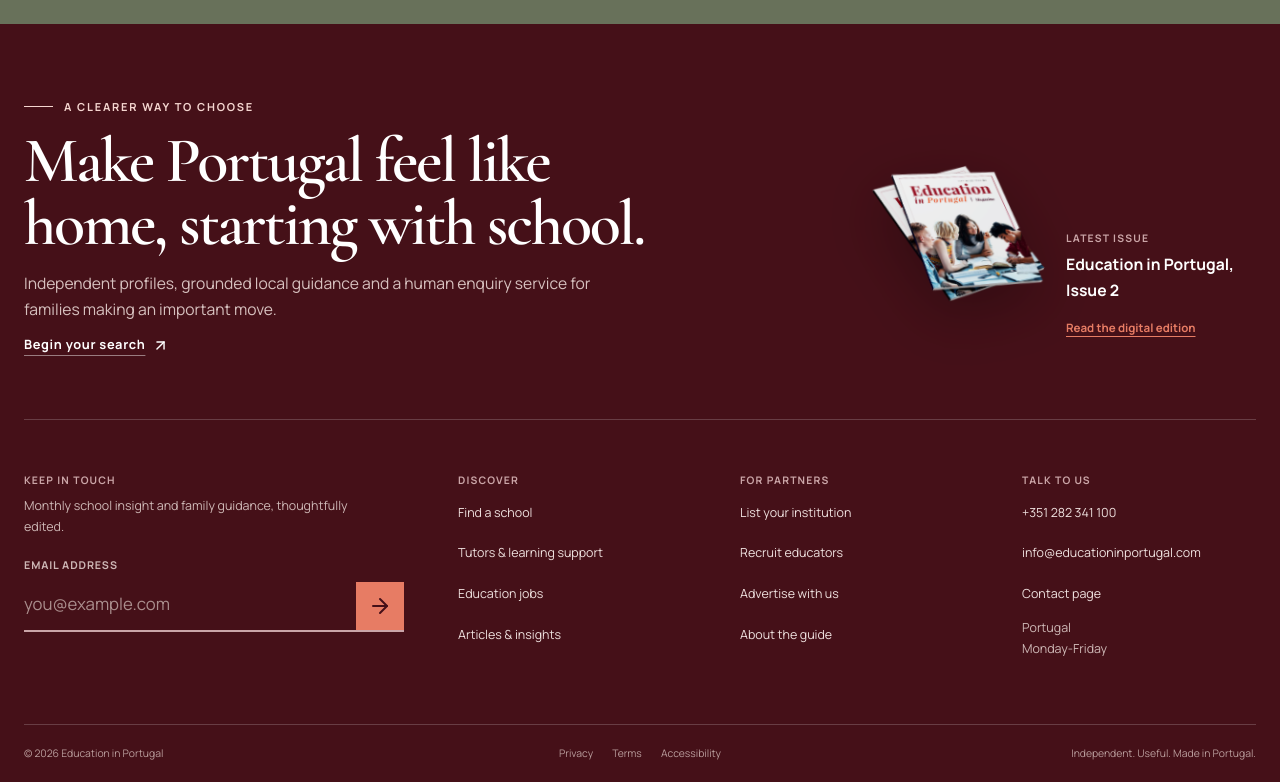
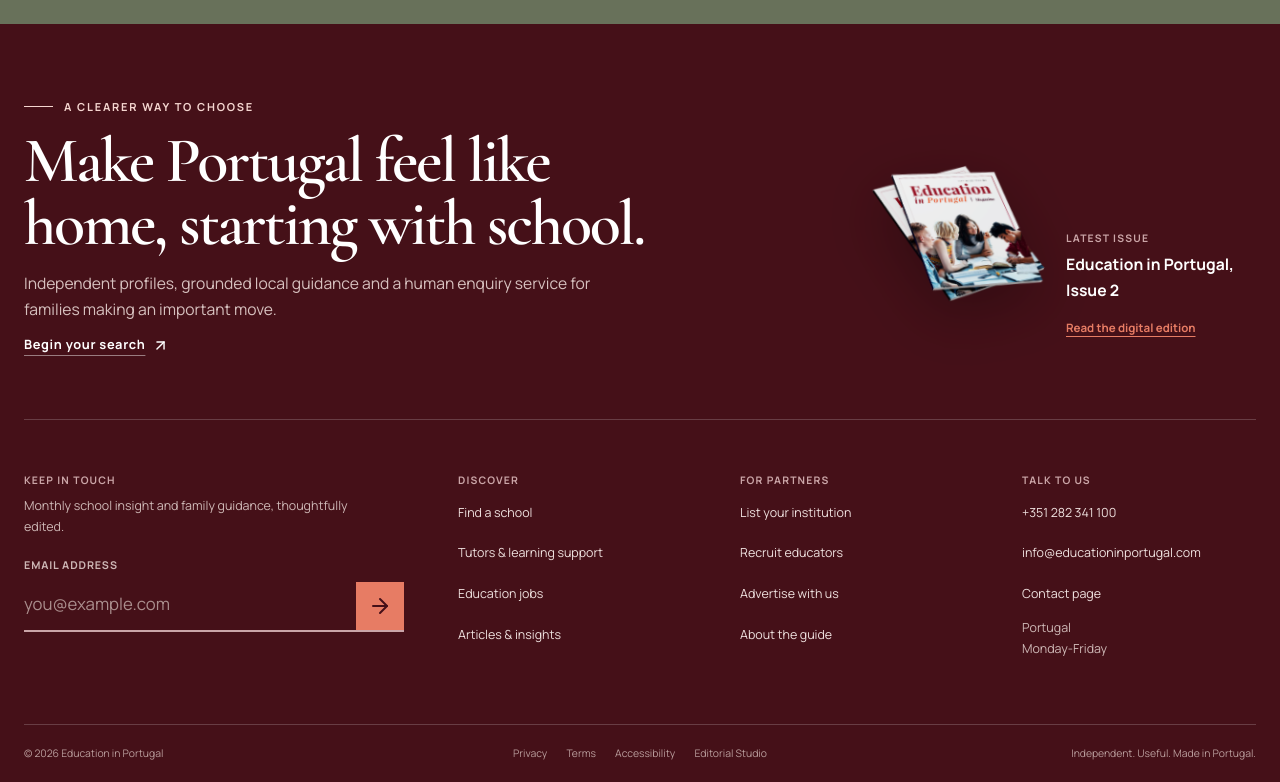
Before and after one commit to ano4l/Portugal, a Next.js app: page / in a window 1280 px wide. Shown: the part 7744-8526 px from the top of the page. Built offline with nearby package versions, Linux system fonts and the light colour scheme.

Commit message:
Add Editorial Studio navigation link to site footer bottom links

```diff
--- a/components/education/site-footer.tsx
+++ b/components/education/site-footer.tsx
@@ -72,6 +72,7 @@ export function SiteFooter() {
           <Link href="/privacy">Privacy</Link>
           <Link href="/terms">Terms</Link>
           <Link href="/accessibility">Accessibility</Link>
+          <Link href="/admin">Editorial Studio</Link>
         </div>
         <p>Independent. Useful. Made in Portugal.</p>
       </div>
```
